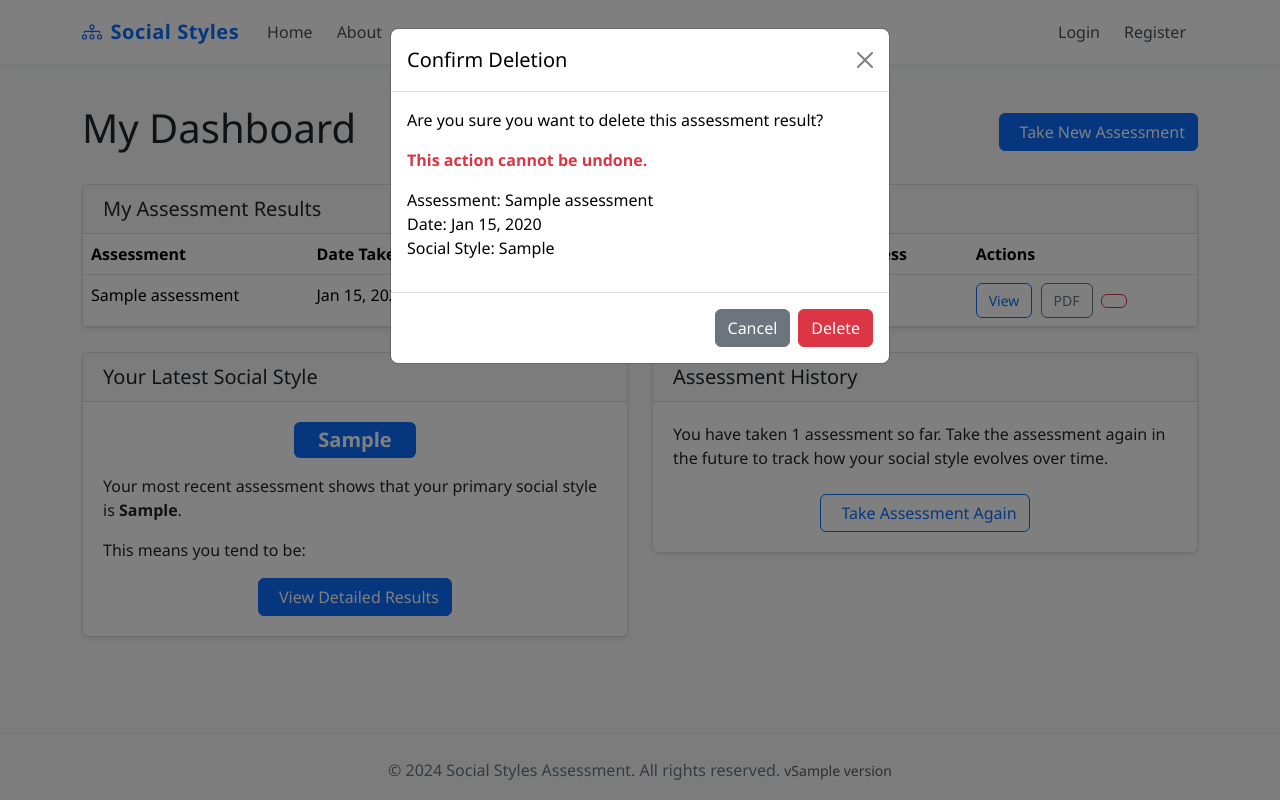
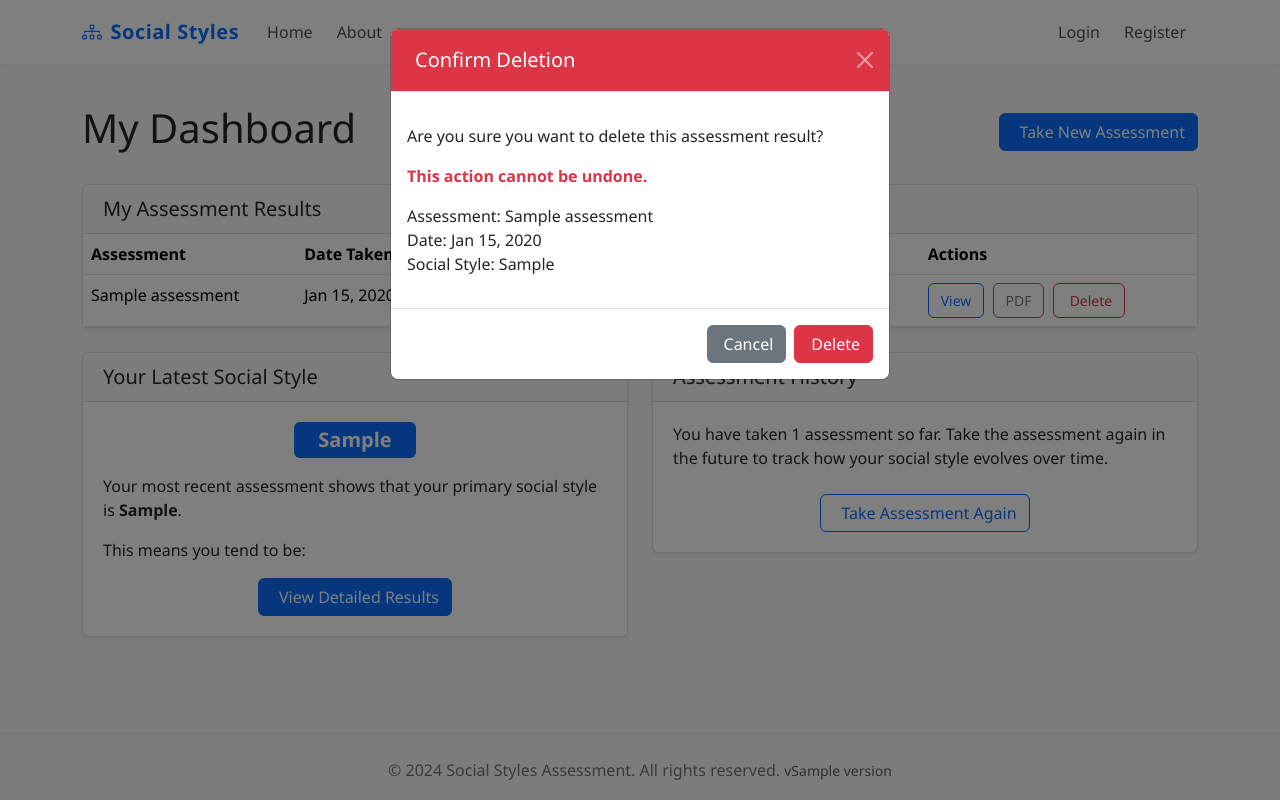
Before and after one commit to gmoorevt/socialstyles, a Python web app: template app/templates/assessment/dashboard.html in a window 1280 px wide, after a click on "Delete". Run offline with Jinja, Linux system fonts and the light colour scheme; the template is opened without the code that fills it: most values are stand-ins (such as "Sample title", 1, 10 or a date in 2020).

Commit message:
Enhance delete functionality with improved icons and visual cues

```diff
--- a/app/templates/assessment/dashboard.html
+++ b/app/templates/assessment/dashboard.html
@@ -1,6 +1,32 @@
 {% extends "base.html" %}
 
 {% block title %}My Dashboard{% endblock %}
+
+{% block styles %}
+<style>
+    /* Fix for modal flashing issue */
+    .modal {
+        pointer-events: none;
+    }
+    .modal-dialog {
+        pointer-events: all;
+    }
+
+    /* Prevent table hover effects from affecting modals */
+    .modal-backdrop {
+        z-index: 1040;
+    }
+    .modal {
+        z-index: 1050;
+    }
+
+    /* Make sure buttons in modals are clickable */
+    .modal-footer .btn {
+        position: relative;
+        z-index: 1060;
+    }
+</style>
+{% endblock %}
 
 {% block content %}
 <div class="row">
@@ -53,40 +79,15 @@
                                     </a>
                                     <button type="button" class="btn btn-sm btn-outline-danger"
                                             data-bs-toggle="modal" data-bs-target="#deleteModal{{ result.id }}">
-                                        <i class="fas fa-trash"></i>
+                                        <i class="fas fa-trash me-1"></i> Delete
                                     </button>
-
-                                    <!-- Delete Confirmation Modal -->
-                                    <div class="modal fade" id="deleteModal{{ result.id }}" tabindex="-1" aria-labelledby="deleteModalLabel" aria-hidden="true">
-                                        <div class="modal-dialog">
-                                            <div class="modal-content">
-                                                <div class="modal-header">
-                                                    <h5 class="modal-title" id="deleteModalLabel">Confirm Deletion</h5>
-                                                    <button type="button" class="btn-close" data-bs-dismiss="modal" aria-label="Close"></button>
-                                                </div>
-                                                <div class="modal-body">
-                                                    <p>Are you sure you want to delete this assessment result?</p>
-                                                    <p class="text-danger"><strong>This action cannot be undone.</strong></p>
-                                                    <p>Assessment: {{ result.assessment.name }}<br>
-                                                    Date: {{ result.created_at.strftime('%b %d, %Y') }}<br>
-                                                    Social Style: {{ result.social_style }}</p>
-                                                </div>
-                                                <div class="modal-footer">
-                                                    <button type="button" class="btn btn-secondary" data-bs-dismiss="modal">Cancel</button>
-                                                    <form action="{{ url_for('assessment.delete_result', result_id=result.id) }}" method="POST">
-                                                        <input type="hidden" name="csrf_token" value="{{ csrf_token() }}">
-                                                        <button type="submit" class="btn btn-danger">Delete</button>
-                                                    </form>
-                                                </div>
-                                            </div>
-                                        </div>
-                                    </div>
                                 </td>
                             </tr>
                             {% endfor %}
                         </tbody>
                     </table>
                 </div>
+
                 {% else %}
                 <div class="p-4 text-center">
                     <p class="mb-4">You haven't taken any assessments yet.</p>
@@ -187,4 +188,89 @@
     </div>
 </div>
 {% endif %}
+
+<!-- Delete Confirmation Modals - Moved to the end of the content block -->
+{% if results %}
+    {% for result in results %}
+    <div class="modal fade" id="deleteModal{{ result.id }}" tabindex="-1" aria-labelledby="deleteModalLabel{{ result.id }}" aria-hidden="true">
+        <div class="modal-dialog">
+            <div class="modal-content">
+                <div class="modal-header bg-danger text-white">
+                    <h5 class="modal-title" id="deleteModalLabel{{ result.id }}">
+                        <i class="fas fa-exclamation-triangle me-2"></i>Confirm Deletion
+                    </h5>
+                    <button type="button" class="btn-close btn-close-white" data-bs-dismiss="modal" aria-label="Close"></button>
+                </div>
+                <div class="modal-body">
+                    <div class="text-center mb-3">
+                        <i class="fas fa-trash-alt text-danger" style="font-size: 3rem;"></i>
+                    </div>
+                    <p>Are you sure you want to delete this assessment result?</p>
+                    <p class="text-danger"><strong>This action cannot be undone.</strong></p>
+                    <p>Assessment: {{ result.assessment.name }}<br>
+                    Date: {{ result.created_at.strftime('%b %d, %Y') }}<br>
+                    Social Style: {{ result.social_style }}</p>
+                </div>
+                <div class="modal-footer">
+                    <button type="button" class="btn btn-secondary" data-bs-dismiss="modal">
+                        <i class="fas fa-times me-1"></i> Cancel
+                    </button>
+                    <form action="{{ url_for('assessment.delete_result', result_id=result.id) }}" method="POST">
+                        <input type="hidden" name="csrf_token" value="{{ csrf_token() }}">
+                        <button type="submit" class="btn btn-danger">
+                            <i class="fas fa-trash-alt me-1"></i> Delete
+                        </button>
+                    </form>
+                </div>
+            </div>
+        </div>
+    </div>
+    {% endfor %}
+{% endif %}
 {% endblock %}
+
+{% block scripts %}
+<script>
+    document.addEventListener('DOMContentLoaded', function() {
+        // Initialize all modals properly
+        const deleteModals = document.querySelectorAll('.modal');
+        deleteModals.forEach(modalElement => {
+            const modal = new bootstrap.Modal(modalElement, {
+                backdrop: 'static',  // Prevent closing when clicking outside
+                keyboard: true       // Allow ESC key to close
+            });
+
+            // Store the modal instance for later use
+            modalElement._bsModal = modal;
+        });
+
+        // Handle delete button clicks
+        const deleteButtons = document.querySelectorAll('[data-bs-toggle="modal"]');
+        deleteButtons.forEach(button => {
+            button.addEventListener('click', function(event) {
+                // Prevent event bubbling
+                event.stopPropagation();
+                event.preventDefault();
+
+                // Get the target modal ID and show it
+                const targetModalId = this.getAttribute('data-bs-target');
+                const modalElement = document.querySelector(targetModalId);
+
+                if (modalElement && modalElement._bsModal) {
+                    modalElement._bsModal.show();
+                }
+            });
+        });
+
+        // Ensure table row hover doesn't affect modals
+        const tableRows = document.querySelectorAll('table tr');
+        tableRows.forEach(row => {
+            row.addEventListener('mouseenter', function() {
+                document.querySelectorAll('.modal.show').forEach(modal => {
+                    modal.style.pointerEvents = 'auto';
+                });
+            });
+        });
+    });
+</script>
+{% endblock %}
```
